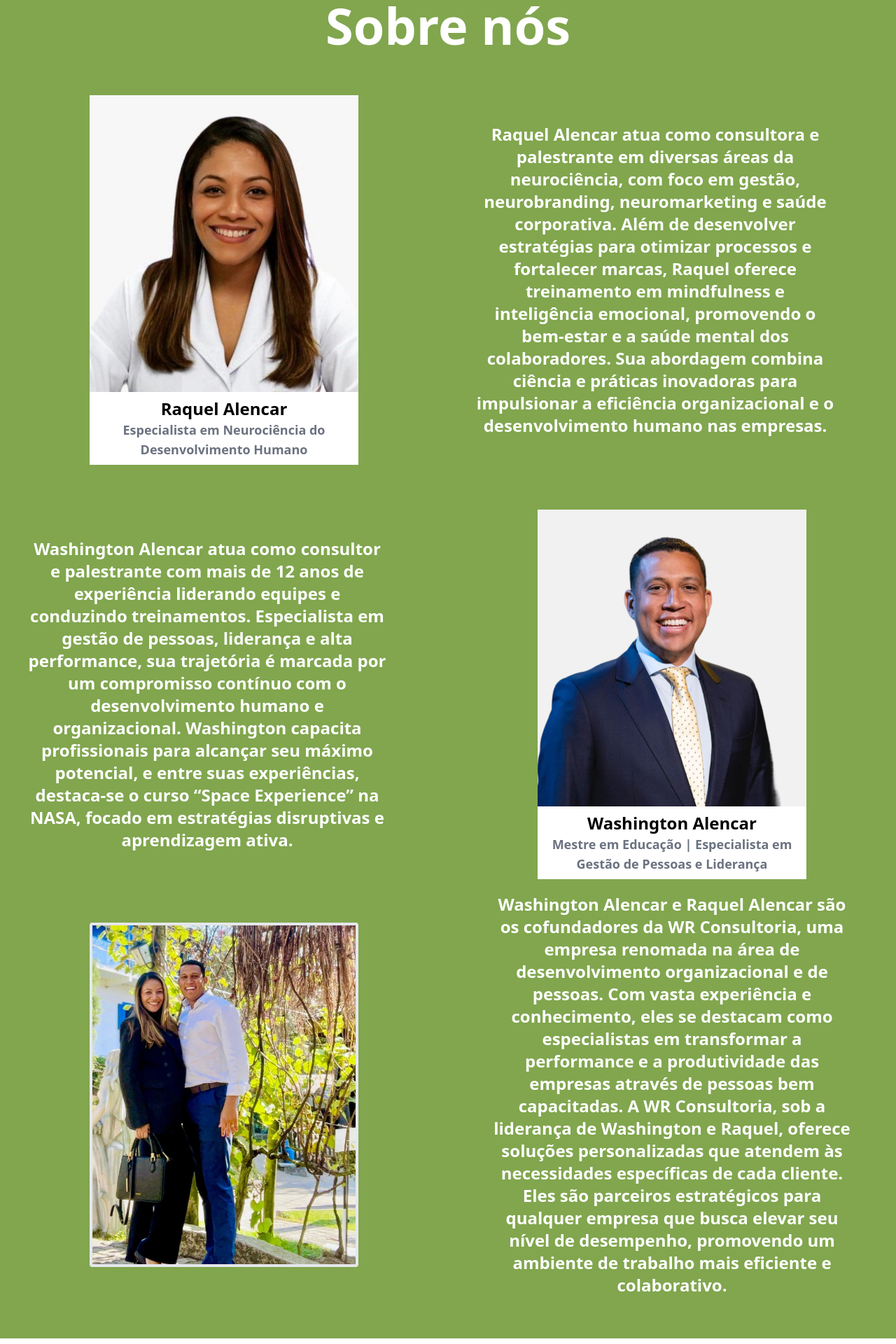
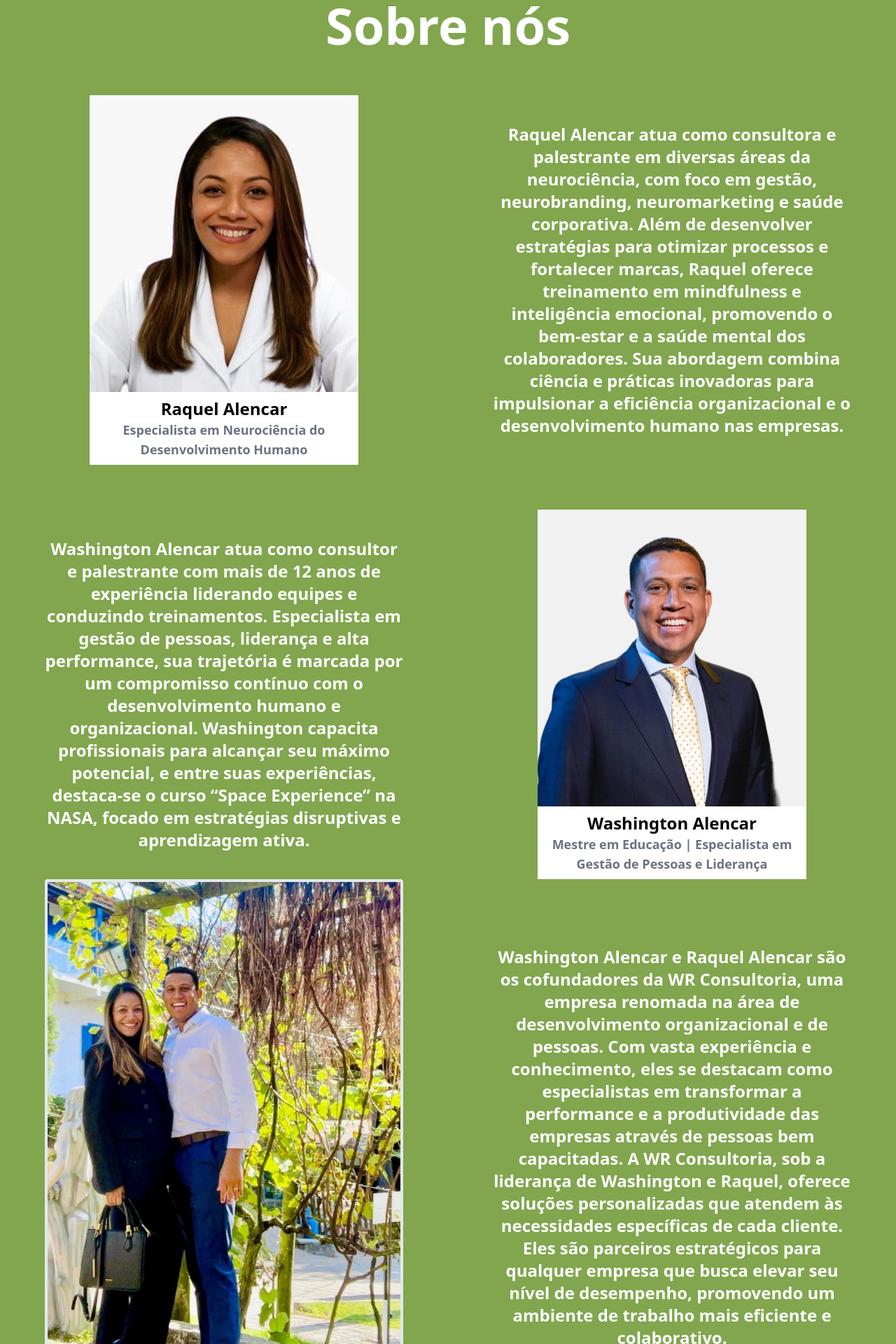
Before and after one commit to RuanEmanuell/wr-consultoria, a Next.js app: page / in a window 1280 px wide. Shown: the part 1640-3560 px from the top of the page at 70% size. Built offline with nearby package versions, Linux system fonts and the light colour scheme.

Commit message:
Fix: Margins 2

```diff
--- a/app/page.tsx
+++ b/app/page.tsx
@@ -135,12 +135,12 @@ export default function Home() {
                   </div>
                 </div>
                 <div className="mx-auto">
-                  <h2 className="text-center text-white text-xl xl:text-2xl font-bold py-5 xl:py-10 mx-10 xl:w-4/5 mt-24 xl:mt-0">Raquel Alencar atua como consultora e palestrante em diversas áreas da neurociência, com foco em gestão, neurobranding, neuromarketing e saúde corporativa. Além de desenvolver estratégias para otimizar processos e fortalecer marcas, Raquel oferece treinamento em mindfulness e inteligência emocional, promovendo o bem-estar e a saúde mental dos colaboradores. Sua abordagem combina ciência e práticas inovadoras para impulsionar a eficiência organizacional e o desenvolvimento humano nas empresas.</h2>
+                  <h2 className="text-center text-white text-xl xl:text-2xl font-bold py-5 xl:py-10 mx-10 lg:mx-auto xl:w-4/5 mt-24 xl:mt-0">Raquel Alencar atua como consultora e palestrante em diversas áreas da neurociência, com foco em gestão, neurobranding, neuromarketing e saúde corporativa. Além de desenvolver estratégias para otimizar processos e fortalecer marcas, Raquel oferece treinamento em mindfulness e inteligência emocional, promovendo o bem-estar e a saúde mental dos colaboradores. Sua abordagem combina ciência e práticas inovadoras para impulsionar a eficiência organizacional e o desenvolvimento humano nas empresas.</h2>
                 </div>
               </div>
               <div className="flex flex-col-reverse xl:grid xl:grid-cols-2 mb-6 xl:mb-0">
                 <div className="mx-auto">
-                  <h2 className="text-center text-white text-xl xl:text-2xl font-bold py-5 xl:py-10 mx-10 xl:w-4/5 mt-20 xl:mt-0">
+                  <h2 className="text-center text-white text-xl xl:text-2xl font-bold py-5 xl:py-10 mx-10 lg:mx-auto xl:w-4/5 mt-20 xl:mt-0">
                     Washington Alencar atua como consultor e palestrante com mais de 12 anos de experiência liderando equipes e conduzindo treinamentos. Especialista em gestão de pessoas, liderança e alta performance, sua trajetória é marcada por um compromisso contínuo com o desenvolvimento humano e organizacional. Washington capacita profissionais para alcançar seu máximo potencial, e entre suas experiências, destaca-se o curso “Space Experience” na NASA, focado em estratégias disruptivas e aprendizagem ativa.
                   </h2>
                 </div>
@@ -166,7 +166,7 @@ export default function Home() {
               </div>
               <div className="flex flex-col xl:grid xl:grid-cols-2 mb-6 xl:mb-0">
                 <div className="flex flex-col">
-                  <div className="flex flex-col rounded w-4/5 h-112 md:w-96 xl:h-4/5 my-auto mx-auto">
+                  <div className="flex flex-col rounded w-4/5 h-104 md:w-128 my-auto mx-auto">
                     <Image
                       src="/washington_e_raquel.jpeg"
                       className="w-full h-full mx-auto object-cover border-4 rounded"
@@ -177,7 +177,7 @@ export default function Home() {
                   </div>
                 </div>
                 <div className="mx-auto flex items-center justify-center">
-                  <h2 className="text-center text-white text-xl xl:text-2xl font-bold py-5 mx-10 xl:w-4/5">
+                  <h2 className="text-center text-white text-xl xl:text-2xl font-bold py-5 mx-10 lg:mx-auto xl:w-4/5">
                     Washington Alencar e Raquel Alencar são os cofundadores da WR Consultoria, uma empresa renomada na área de desenvolvimento organizacional e de pessoas. Com vasta experiência e conhecimento, eles se destacam como especialistas em transformar a performance e a produtividade das empresas através de pessoas bem capacitadas.
                     A WR Consultoria, sob a liderança de Washington e Raquel, oferece soluções personalizadas que atendem às necessidades específicas de cada cliente. Eles são parceiros estratégicos para qualquer empresa que busca elevar seu nível de desempenho, promovendo um ambiente de trabalho mais eficiente e colaborativo.
                   </h2>
--- a/tailwind.config.ts
+++ b/tailwind.config.ts
@@ -13,6 +13,7 @@ const config: Config = {
         foreground: "var(--foreground)",
       },
       width: {
+        '104': '26rem',
         '112': '28rem',
         '128': '32rem',
         '144': '36rem',
```
